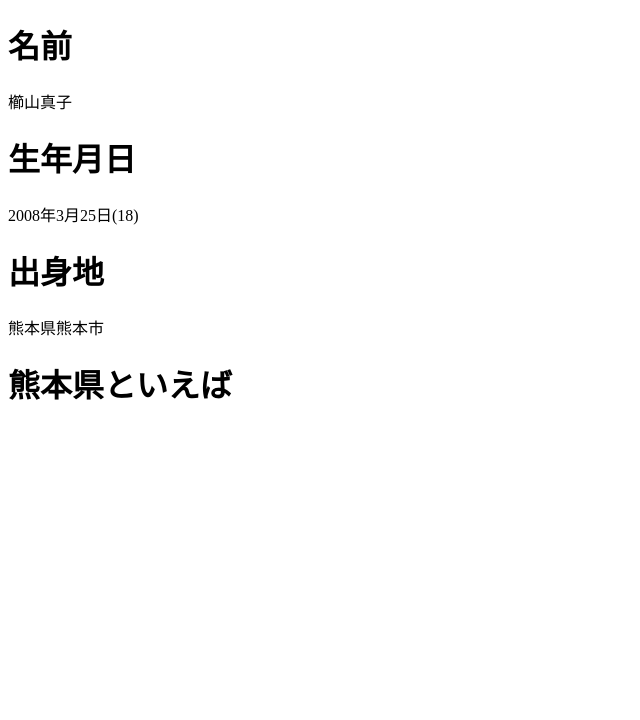
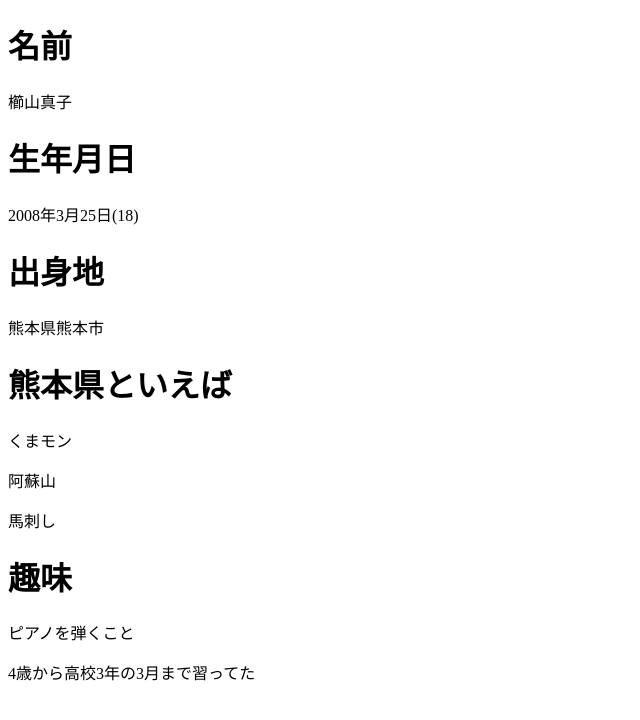
Before and after one commit to makooooo1004/project, a plain HTML site: page index.html in a window 1280 px wide. Shown: the whole page, without its empty margins (0-640 px from the left). Drawn offline with Linux system fonts and the light colour scheme.

Commit message:
Update index.html

```diff
--- a/index.html
+++ b/index.html
@@ -11,5 +11,11 @@
 <h1>出身地</h1>
 <p>熊本県熊本市</p>
 <h1>熊本県といえば</h1>
+<p>くまモン</p>
+<p>阿蘇山</p>
+<p>馬刺し</p>
+<h1>趣味</h1>
+<p>ピアノを弾くこと</p>
+<p>4歳から高校3年の3月まで習ってた</p>
 
 </body>
```
